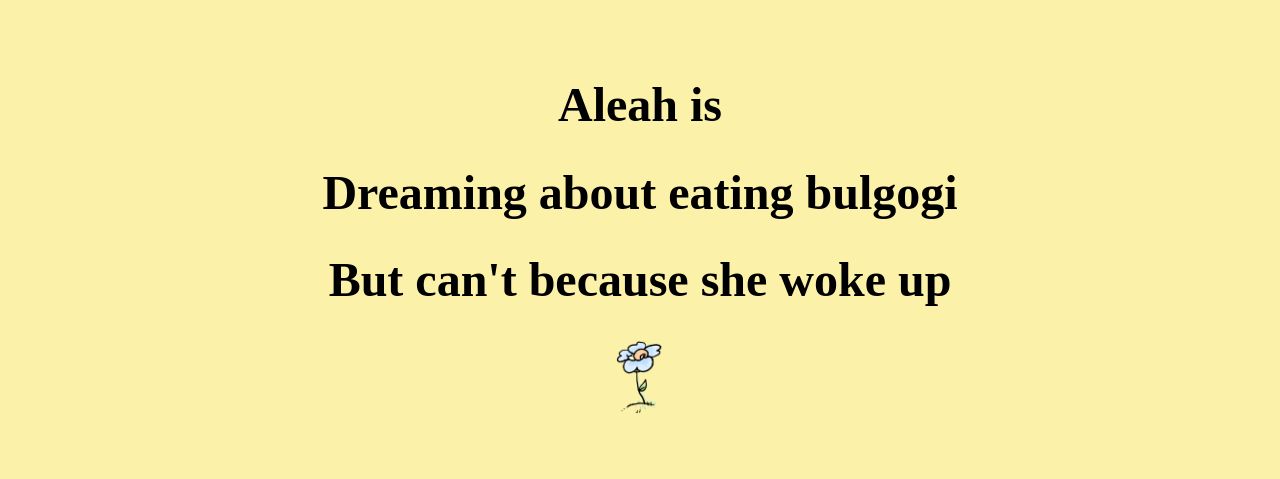
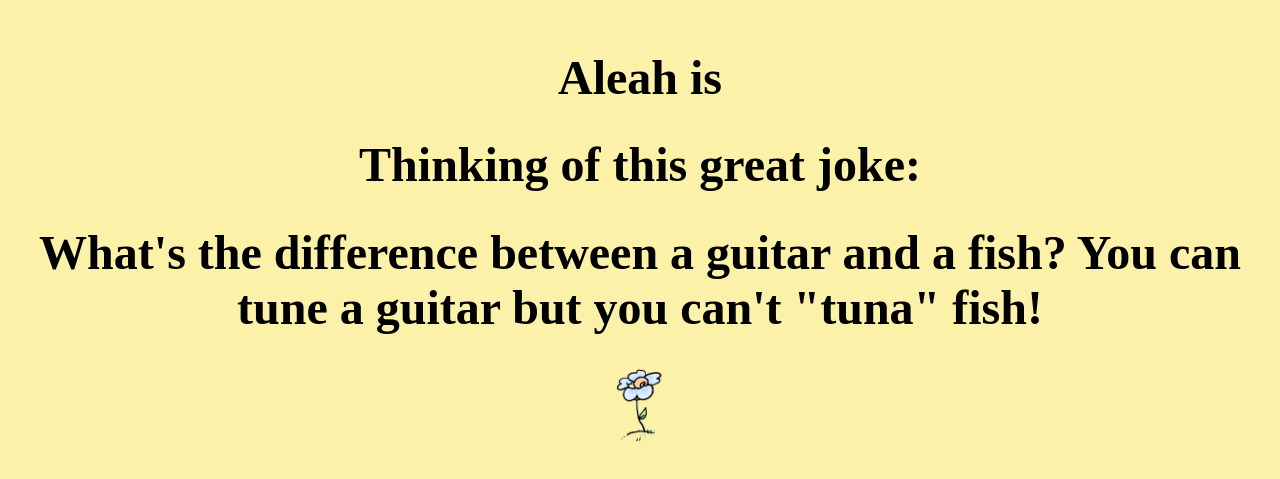
Before and after one commit to wooleah/whatIsAleahDoingNow, a React (Create React App) app: page / in a window 1280 px wide. Shown: the part 167-646 px from the top of the page. Built offline with nearby package versions, Linux system fonts and the light colour scheme; a web font is replaced by a local one.

Commit message:
Changed aleah context

```diff
--- a/src/App.js
+++ b/src/App.js
@@ -12,8 +12,8 @@ function App() {
       <div className="App__context dtc tc v-mid dib br3 pa3 ma2 grow font-effect-shadow-multiple">
         <div>
           <h1>Aleah is</h1>
-          <h1>{whatIsSheDoing('Dreaming', 'about eating bulgogi')}</h1>
-          <h1>But can't because she woke up</h1>
+          <h1>{whatIsSheDoing('Thinking', 'of this great joke:')}</h1>
+          <h1>What's the difference between a guitar and a fish? You can tune a guitar but you can't "tuna" fish!</h1>
           <div className="App__image"></div>
         </div>
         <img src={logo} className="App__logo" alt="Wooleah logo"></img>
```
